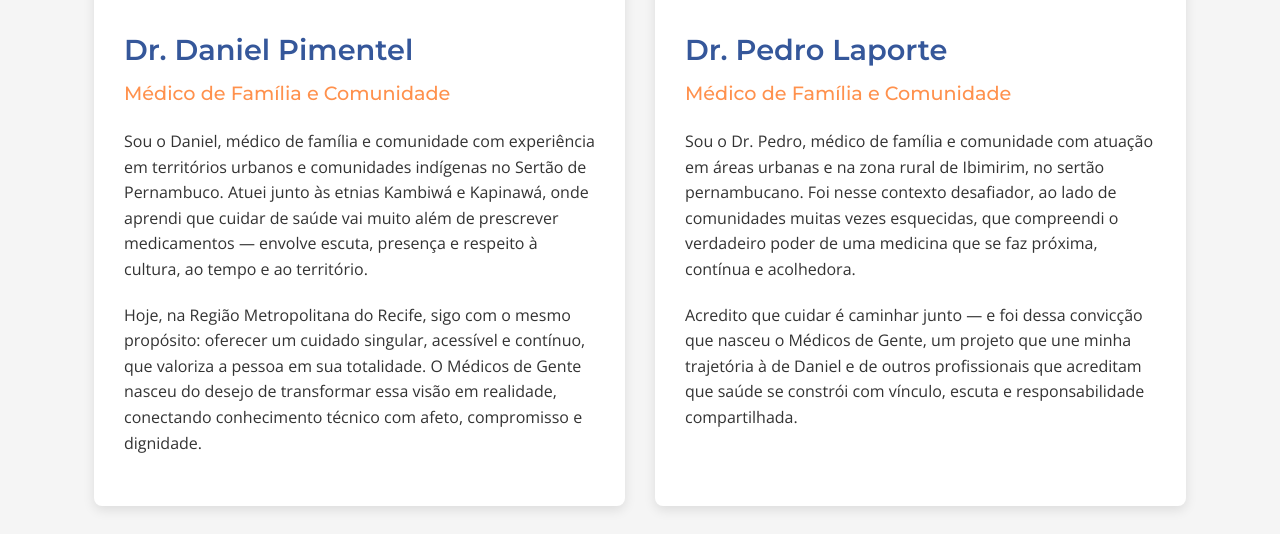
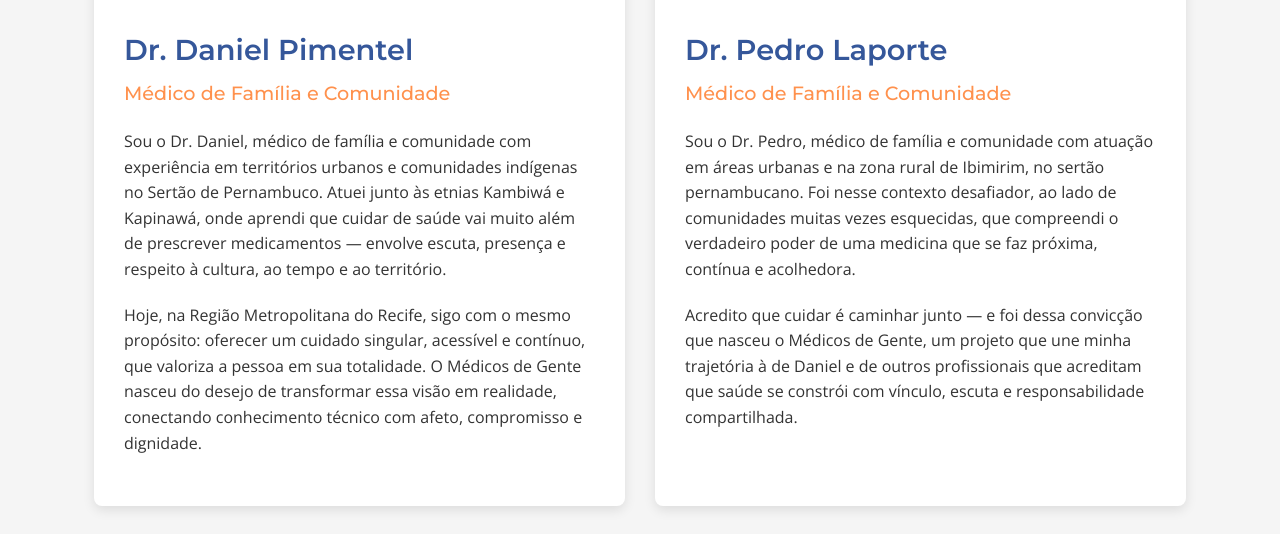
Before and after one commit to danielsalespimentel/medicos.de.gente-landing-page, a plain HTML site: page landing_page/index.html in a window 1280 px wide. Shown: the part 1810-2344 px from the top of the page. Drawn offline with nearby package versions, Linux system fonts and the light colour scheme.

Commit message:
Add files via upload

```diff
--- a/landing_page/index.html
+++ b/landing_page/index.html
@@ -112,7 +112,7 @@
                     <div class="team-info">
                         <h3>Dr. Daniel Pimentel</h3>
                         <h4>Médico de Família e Comunidade</h4>
-                        <p>Sou o Daniel, médico de família e comunidade com experiência em territórios urbanos e comunidades indígenas no Sertão de Pernambuco. Atuei junto às etnias Kambiwá e Kapinawá, onde aprendi que cuidar de saúde vai muito além de prescrever medicamentos — envolve escuta, presença e respeito à cultura, ao tempo e ao território.</p>
+                        <p>Sou o Dr. Daniel, médico de família e comunidade com experiência em territórios urbanos e comunidades indígenas no Sertão de Pernambuco. Atuei junto às etnias Kambiwá e Kapinawá, onde aprendi que cuidar de saúde vai muito além de prescrever medicamentos — envolve escuta, presença e respeito à cultura, ao tempo e ao território.</p>
                         <p>Hoje, na Região Metropolitana do Recife, sigo com o mesmo propósito: oferecer um cuidado singular, acessível e contínuo, que valoriza a pessoa em sua totalidade. O Médicos de Gente nasceu do desejo de transformar essa visão em realidade, conectando conhecimento técnico com afeto, compromisso e dignidade.</p>
                     </div>
                 </div>
```
